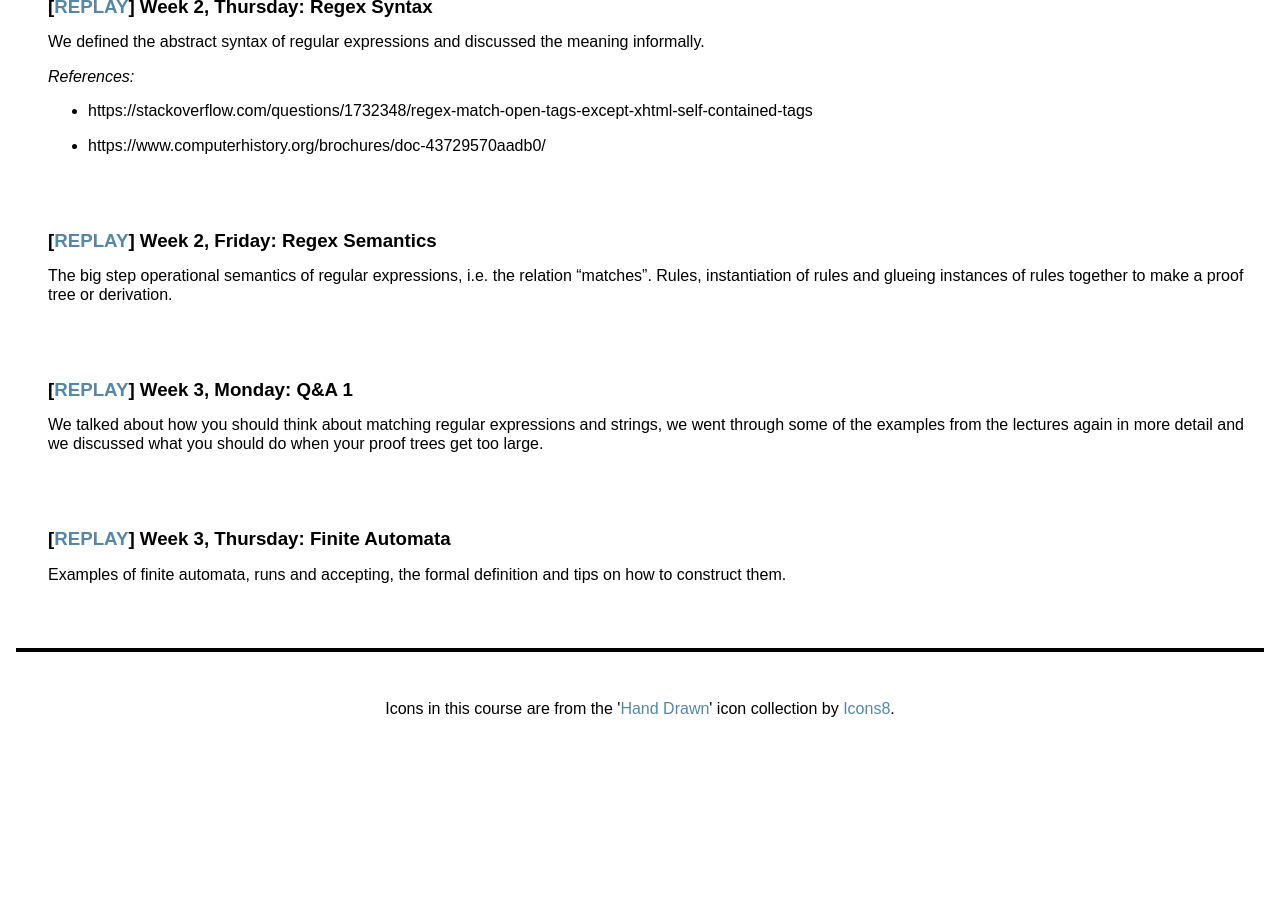
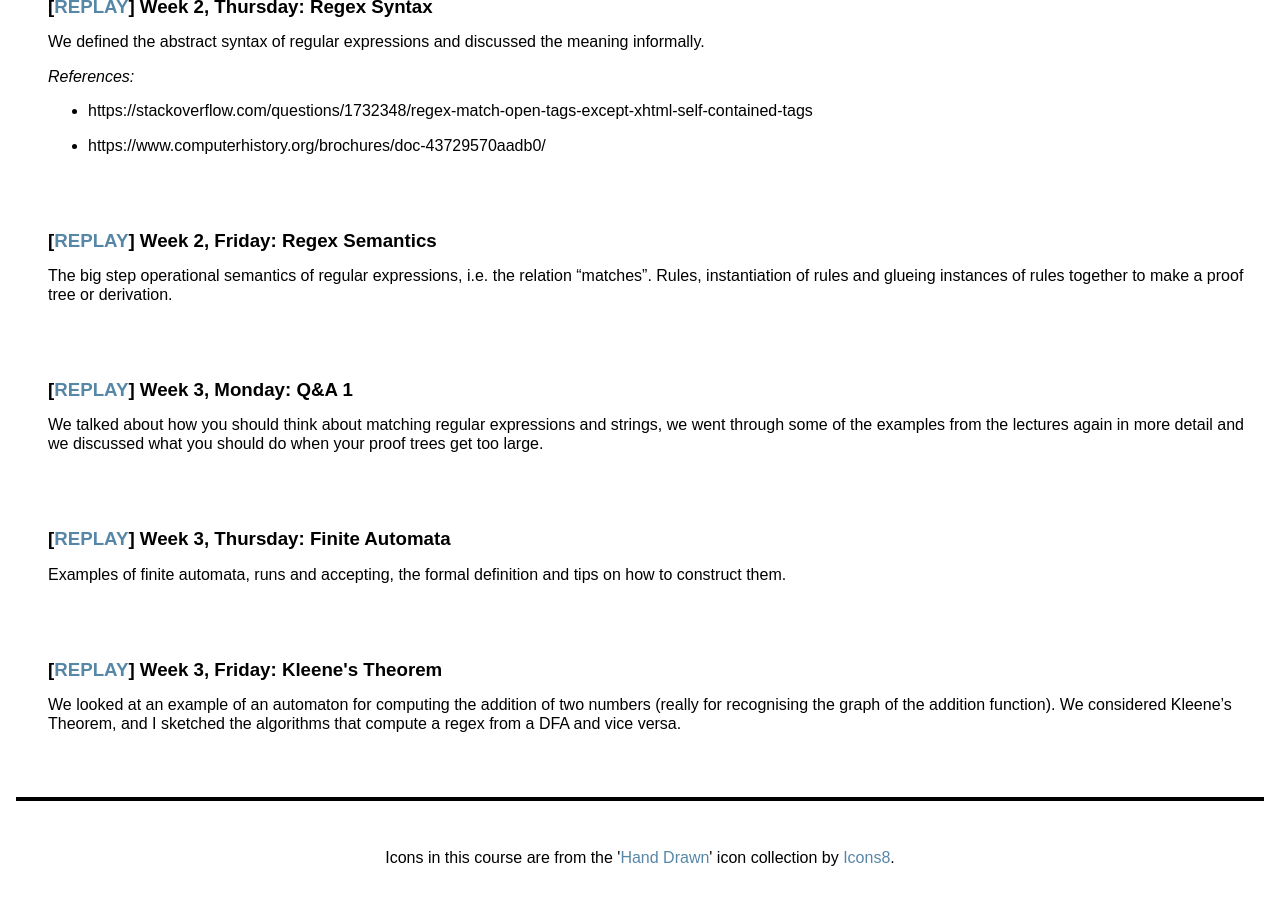
Before and after one commit to uob-coms20007/webpages, a Jekyll site: the page built from schedule.md, in a window 1280 px wide and 900 px high, scrolled down 1378 px. Built offline with Jekyll 4.4.1, drawn with Linux system fonts in a browser that asks for light colours; nearby versions of some CDN libraries; before the commit the page ends 2128 px from its top, so only the background shows below that.

Commit message:
lecture 6

```diff
--- a/_data/lectures.yml
+++ b/_data/lectures.yml
@@ -41,3 +41,8 @@
   description: Examples of finite automata, runs and accepting, the formal definition and tips on how to construct them.
   replay: https://mediasite.bris.ac.uk/Mediasite/Play/9115168e0240486fa7cbbd22da55c7441d
   refs:
+
+- title: Kleene's Theorem
+  description: We looked at an example of an automaton for computing the addition of two numbers (really for recognising the graph of the addition function).  We considered Kleene's Theorem, and I sketched the algorithms that compute a regex from a DFA and vice versa.
+  replay: https://mediasite.bris.ac.uk/Mediasite/Play/374f56975801409883e5a9a05cc9d4591d
+  refs:
```
